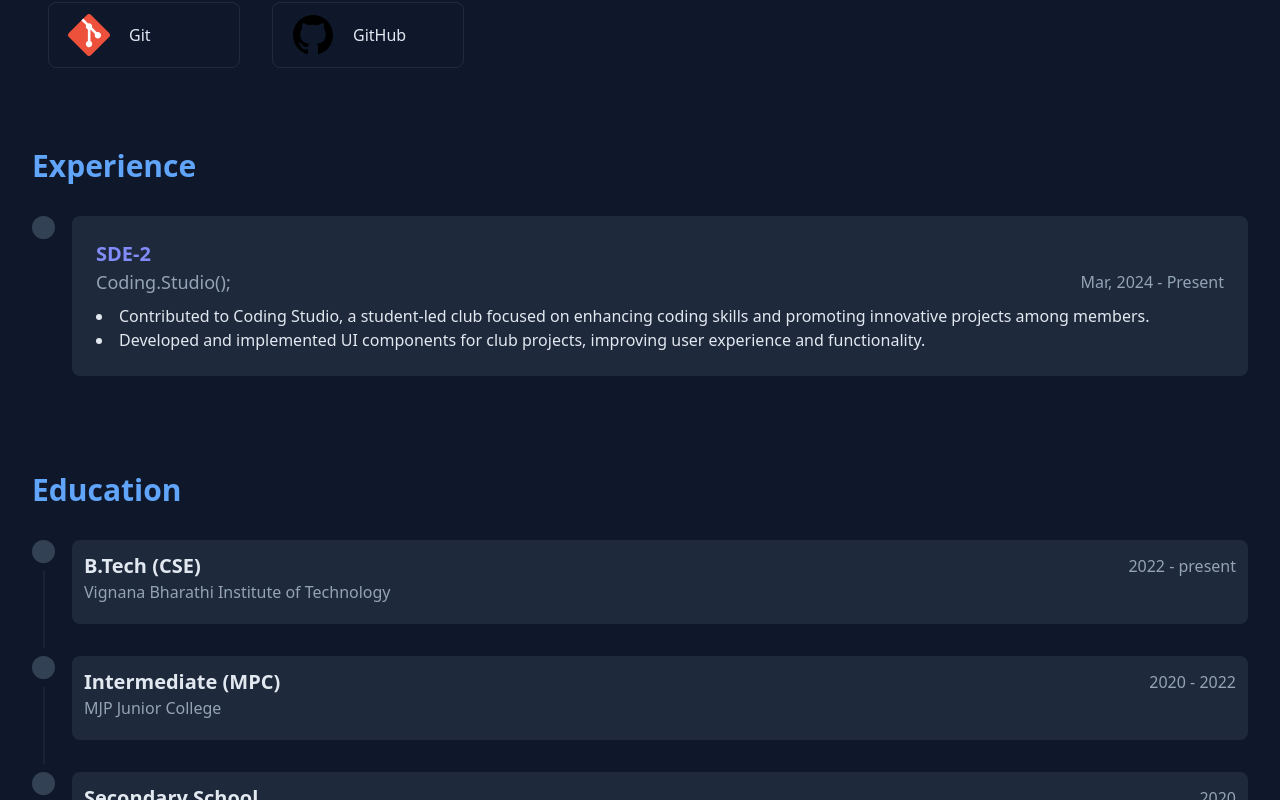
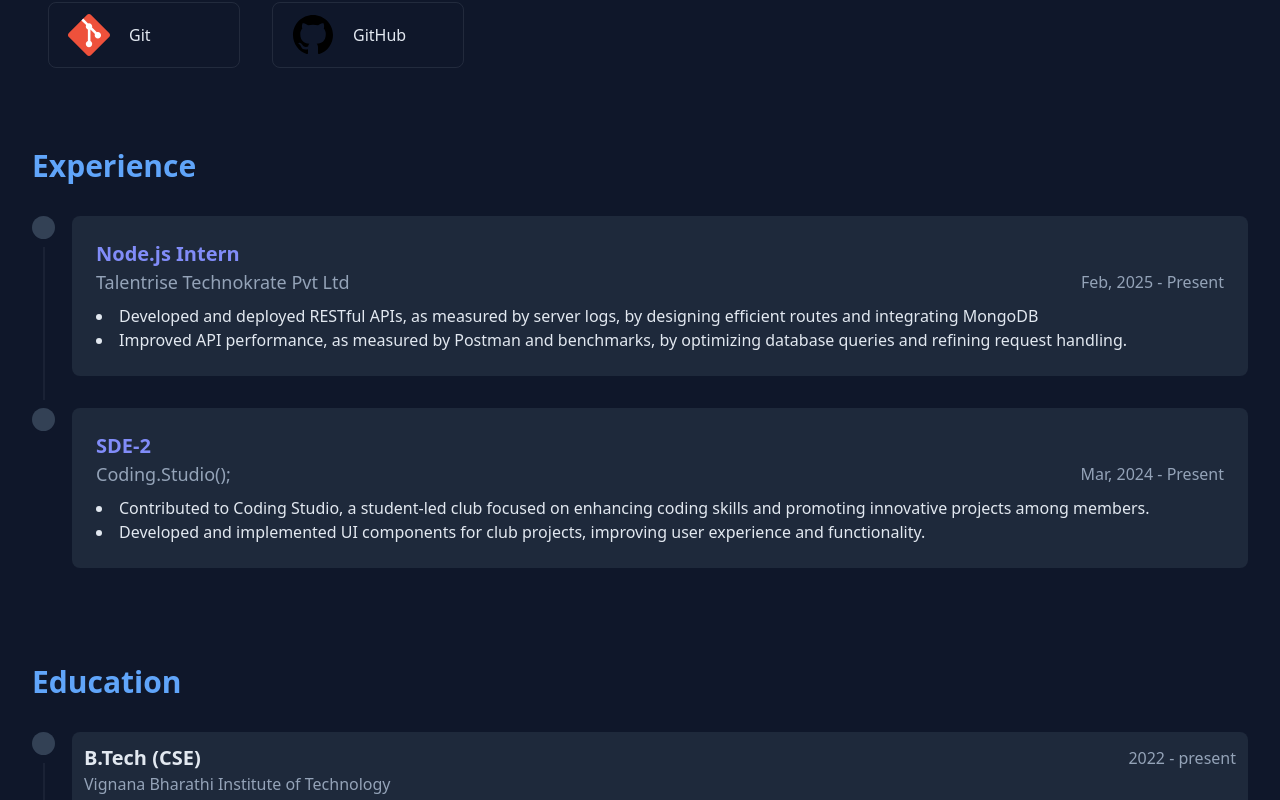
Before and after one commit to vanamkarthiknetha/myportfoliio, a Next.js app: page / in a window 1280 px wide. Shown: the part 1838-2638 px from the top of the page. Built offline with nearby package versions, Linux system fonts and the light colour scheme.

Commit message:
added experience, resume, skills font-medium

```diff
--- a/components/About.js
+++ b/components/About.js
@@ -50,7 +50,7 @@ const About = () => {
                                 src={`/skills/${key}/${ele}.svg`}
                                 className="w-12"
                               />
-                              <h4 className=" text-md ml-4">{ele}</h4>
+                              <h4 className=" text-md ml-4 font-medium">{ele}</h4>
                             </div>
                           );
                         })}
--- a/data/about/exp.json
+++ b/data/about/exp.json
@@ -1,4 +1,12 @@
 {
+    "Node.js Intern":{
+        "org":"Talentrise Technokrate Pvt Ltd",
+        "duration":"Feb, 2025 - Present",
+        "points":[
+                "Developed and deployed RESTful APIs, as measured by server logs, by designing efficient routes and integrating MongoDB",
+                "Improved API performance, as measured by Postman and benchmarks, by optimizing database queries and refining request handling."
+            ]
+    },
     "SDE-2":{
         "org":"Coding.Studio();",
         "duration":"Mar, 2024 - Present",
@@ -9,4 +17,5 @@
         "first":true
     }
 
+
 }
```
Also changed, not shown: 1 other file (tests, documents, lock files or other folders).
